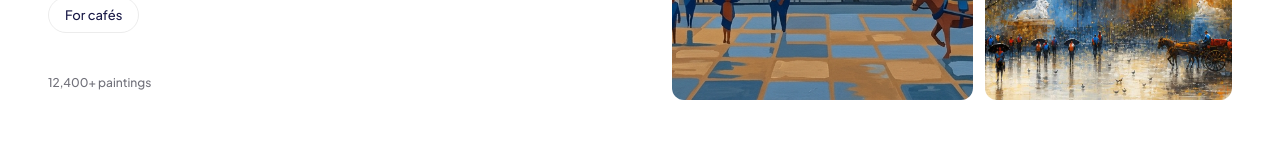
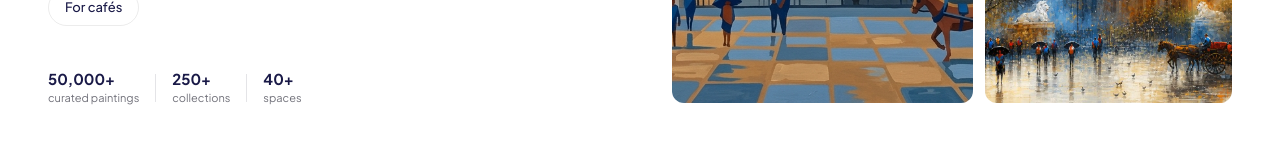
Before and after one commit to pavanjaya/Paintora, a Next.js app: page / in a window 1280 px wide. Shown: the part 568-728 px from the top of the page. Built offline with nearby package versions, Linux system fonts and the light colour scheme; no server answers; the database is empty.

Commit message:
Hero: replace single stat with 3-column stats (paintings, collections, spaces)
Co-Authored-By: Claude Sonnet 4.6 <noreply@anthropic.com>

```diff
--- a/app/globals.css
+++ b/app/globals.css
@@ -222,9 +222,12 @@ mark { background: var(--violet-light); color: var(--violet); border-radius: 3px
 }
 .hero-chip:hover { border-color: var(--ink); background: var(--bg-soft); transform: translateY(-1px); }
 .hero-stats {
-  display: flex; align-items: center; gap: 10px;
-  font-size: 12px; font-weight: 500; color: var(--ink-muted);
-}
+  display: flex; align-items: center; gap: 16px; margin-top: 0.25rem;
+}
+.hero-stat { display: flex; flex-direction: column; gap: 1px; }
+.hero-stat-num { font-size: 15px; font-weight: 700; color: var(--ink); line-height: 1.2; }
+.hero-stat-label { font-size: 11px; font-weight: 400; color: var(--ink-muted); }
+.hero-stat-divider { width: 1px; height: 28px; background: var(--border-solid); }
 .hero-stat-dot {
   width: 3px; height: 3px; border-radius: 50%;
   background: var(--ink-muted); opacity: 0.4; flex-shrink: 0;
--- a/components/Hero.tsx
+++ b/components/Hero.tsx
@@ -31,7 +31,20 @@ export default function Hero() {
           ))}
         </div>
         <div className="hero-stats">
-          <span>12,400+ paintings</span>
+          <div className="hero-stat">
+            <span className="hero-stat-num">50,000+</span>
+            <span className="hero-stat-label">curated paintings</span>
+          </div>
+          <div className="hero-stat-divider" />
+          <div className="hero-stat">
+            <span className="hero-stat-num">250+</span>
+            <span className="hero-stat-label">collections</span>
+          </div>
+          <div className="hero-stat-divider" />
+          <div className="hero-stat">
+            <span className="hero-stat-num">40+</span>
+            <span className="hero-stat-label">spaces</span>
+          </div>
         </div>
       </div>
 
```
